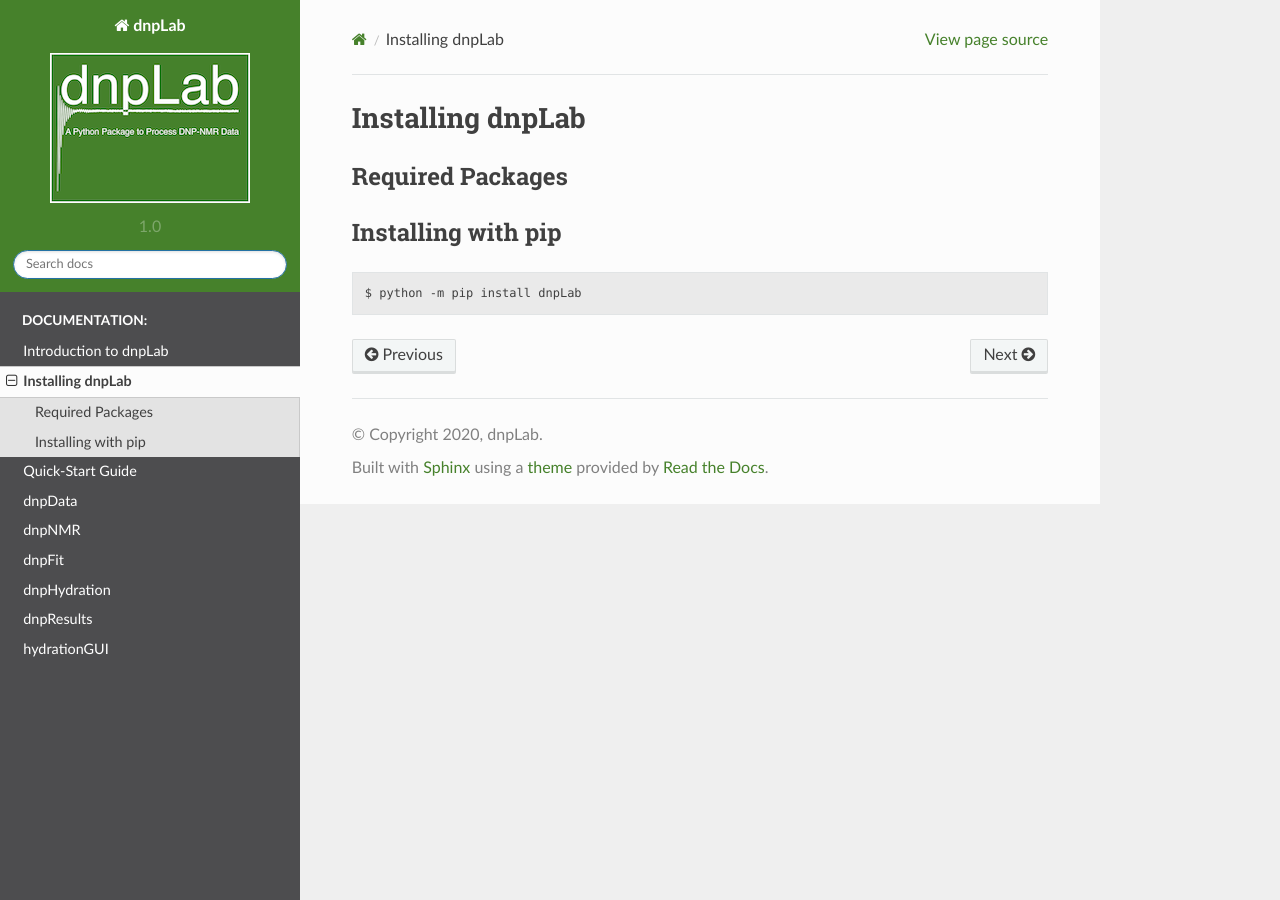
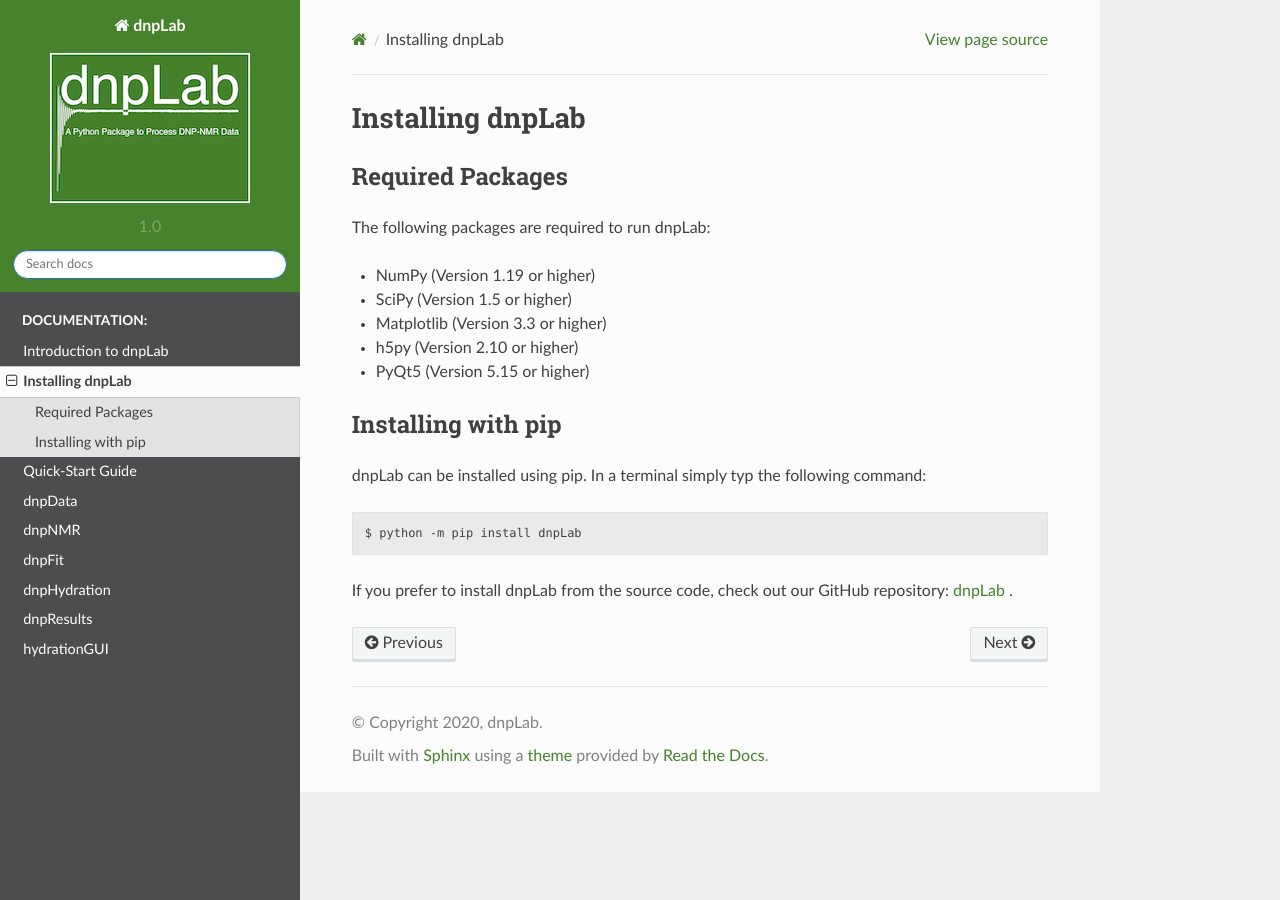
Before and after one commit to DNPLab/DNPLab, a Sphinx documentation site: the page built from docs/source/install.rst, in a window 1280 px wide. Built offline with Sphinx 7.4.7 and the Read the Docs theme 2.0.0, drawn with Linux system fonts in a browser that asks for light colours.

Commit message:
Updated installation instructions

```diff
--- a/docs/source/index.rst
+++ b/docs/source/index.rst
@@ -25,6 +25,9 @@
 
    <a href="https://jmfrancklab.github.io/" target="_blank"> Franck Lab</a>
 
+.. |dnpLabGitLink| raw:: html
+
+   <a href="https://github.com/DNPLab" target="_blank"> dnpLab </a>
 
 =================
 Welcome to dnpLab
--- a/docs/source/install.rst
+++ b/docs/source/install.rst
@@ -1,4 +1,7 @@
-.. install:
+.. |dnpLabGitLink| raw:: html
+
+   <a href="https://github.com/DNPLab" target="_blank"> dnpLab </a>
+
 
 ==================
 Installing dnpLab
@@ -6,9 +9,21 @@ Installing dnpLab
 
 Required Packages
 =================
+The following packages are required to run dnpLab:
+
+* NumPy (Version 1.19 or higher)
+* SciPy (Version 1.5 or higher)
+* Matplotlib (Version 3.3 or higher)
+* h5py (Version 2.10 or higher)
+* PyQt5 (Version 5.15 or higher)
 
 Installing with pip
 ===================
+dnpLab can be installed using pip. In a terminal simply typ the following command:
+
 .. code-block:: bash
 
    $ python -m pip install dnpLab
+
+
+If you prefer to install dnpLab from the source code, check out our GitHub repository: |dnpLabGitLink|.
```
